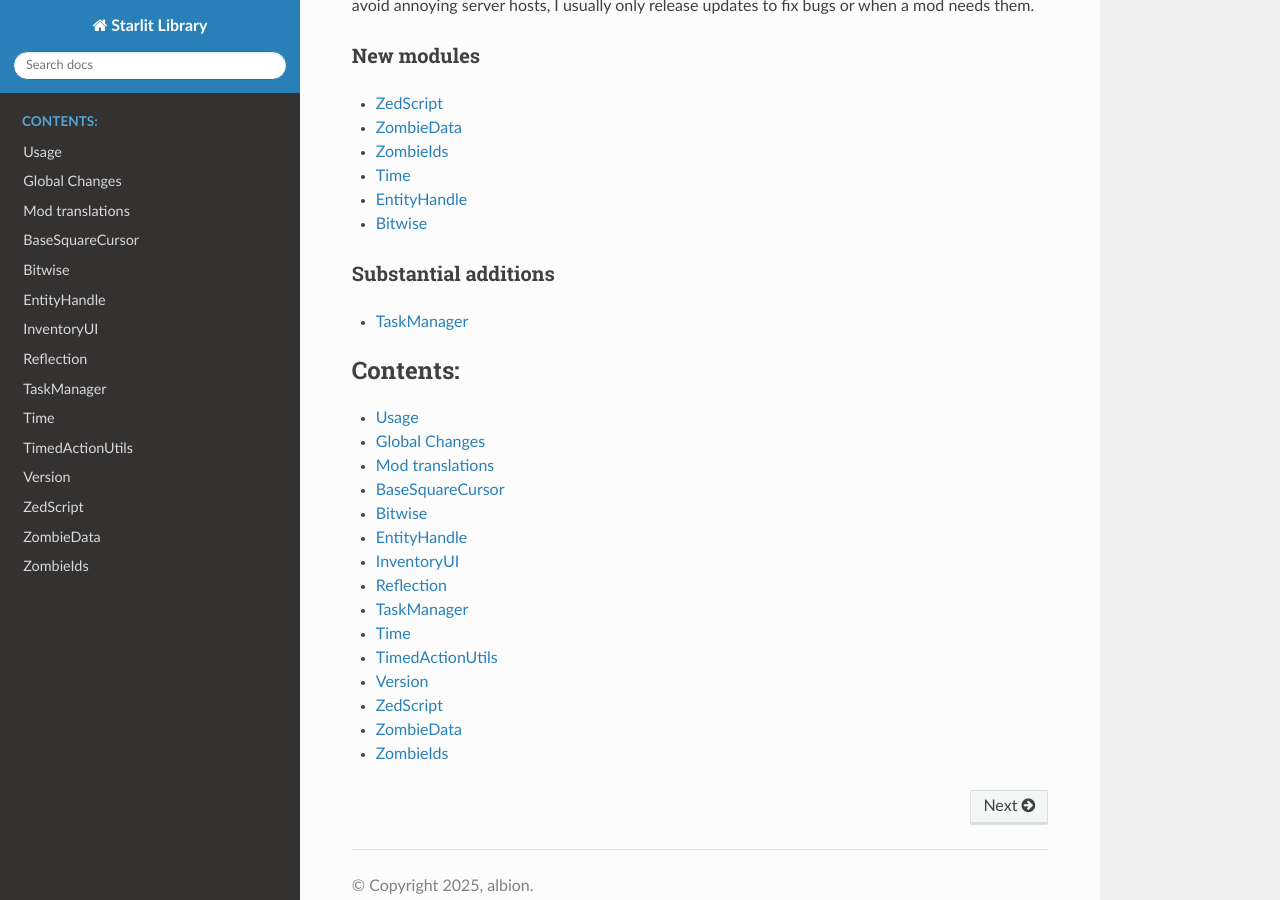
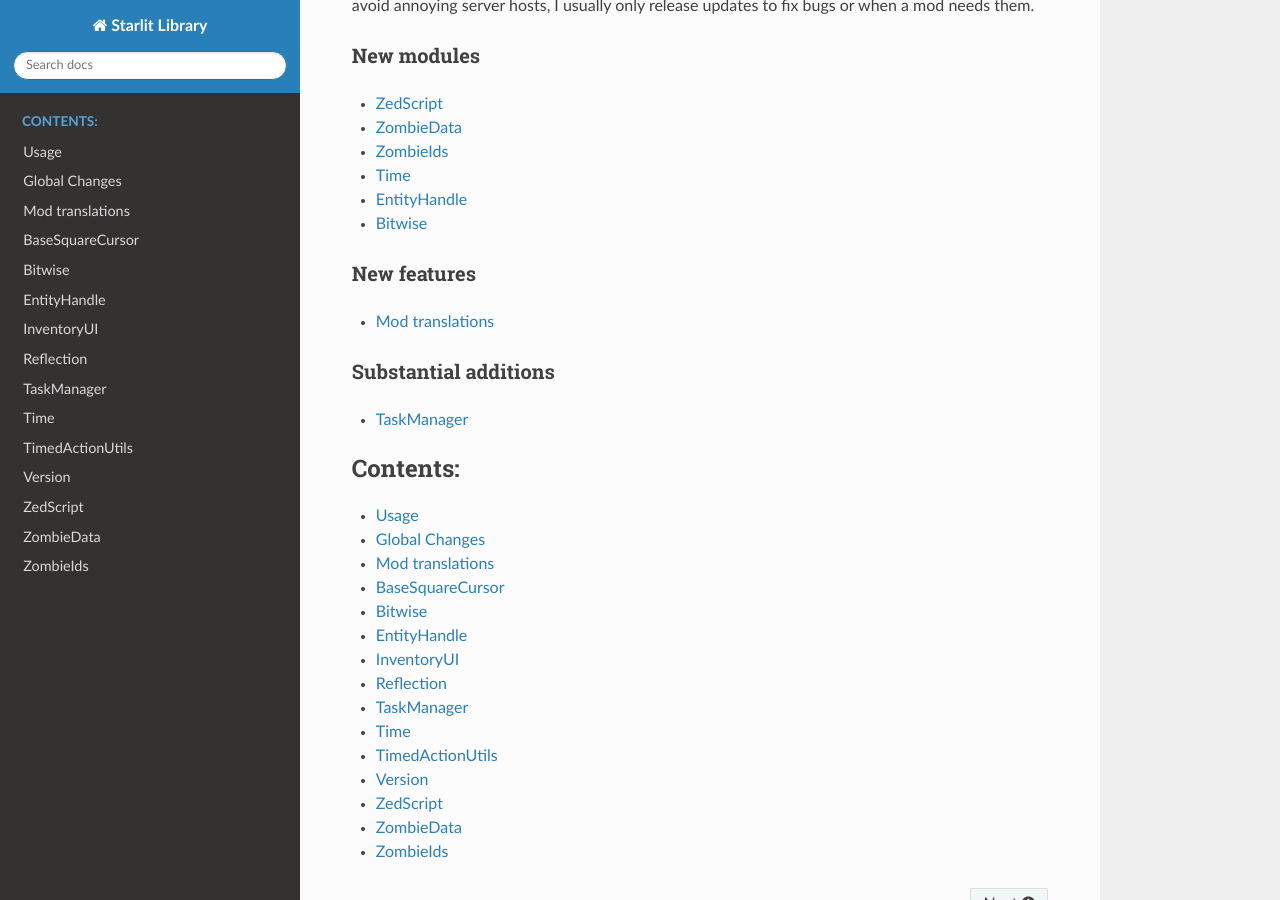
Before and after one commit to demiurgeQuantified/StarlitLibrary, a Sphinx documentation site: the page built from docs/source/index.rst, in a window 1280 px wide and 900 px high, scrolled down 494 px. Built offline with Sphinx 7.4.7 and the Read the Docs theme 3.1.0, drawn with Linux system fonts in a browser that asks for light colours.

Commit message:
add mod translations page to upcoming (#33)

```diff
--- a/docs/source/index.rst
+++ b/docs/source/index.rst
@@ -23,6 +23,10 @@ New modules
 * :doc:`modules/EntityHandle`
 * :doc:`modules/Bitwise`
 
+New features
+############
+* :doc:`modtranslations`
+
 Substantial additions
 #####################
 * :doc:`modules/TaskManager`
```
